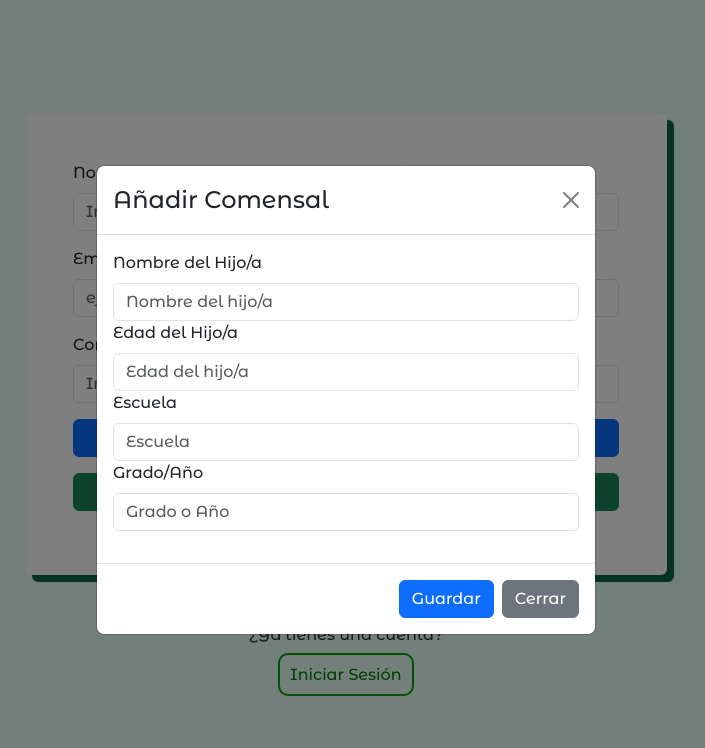
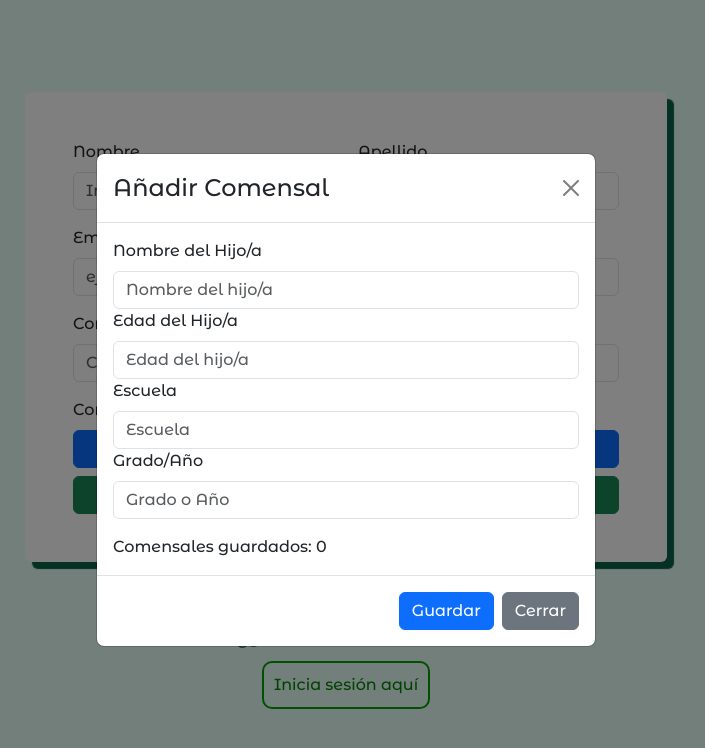
Before and after one commit to LaunchUP-INC/LunchUP-FRONT, a React (Vite) app: page /signup in a window 1280 px wide. Both pictures are taken after a click on the button "Añadir Comensal". Shown: the top 748 px of the page, without its empty margins (294-999 px from the left). Built offline with nearby package versions, Linux system fonts and the light colour scheme.

Commit message:
Auth0, Comensales, SpanEnglish

```diff
--- a/src/components/AddComensal/AddComensal.jsx
+++ b/src/components/AddComensal/AddComensal.jsx
@@ -10,7 +10,9 @@ const AddComensalModal = ({
   handleAddChild,
   handleChildChange,
   errors,
-  setFormData, // Función para actualizar el estado formData del padre
+  setFormData,
+  savedComensalsCount,
+  setSavedComensalsCount,
 }) => {
   const handleSave = () => {
     // Validar cada hijo antes de guardar
@@ -30,7 +32,8 @@ const AddComensalModal = ({
       children: [...childrens],
     }));
 
-    console.log(childrens);
+    // Incrementar el contador de comensales guardados
+    setSavedComensalsCount(savedComensalsCount + 1);
 
     // Cerrar el modal después de guardar
     closeModal();
@@ -99,6 +102,9 @@ const AddComensalModal = ({
             </Form.Group>
           </div>
         ))}
+        <div>
+          <strong>Comensales guardados:</strong> {savedComensalsCount}
+        </div>
       </Modal.Body>
       <Modal.Footer>
         <Button variant="primary" onClick={handleSave}>
--- a/src/components/Filters/Filters.jsx
+++ b/src/components/Filters/Filters.jsx
@@ -136,7 +136,7 @@ const Filters = () => {
         </Row>
         <Row className="justify-content-center">
           <Button variant="outline-secondary" onClick={resetAllFilters}>
-            Reset Filters
+            Reiniciar Filtros
           </Button>
         </Row>
       </Container>
--- a/src/components/LoginForm/LoginForm.jsx
+++ b/src/components/LoginForm/LoginForm.jsx
@@ -1,20 +1,16 @@
-import { useState, useEffect } from "react";
-import { Link, useNavigate } from "react-router-dom";
+import { useState } from "react";
+import { Link } from "react-router-dom";
 import { useAuth0 } from "@auth0/auth0-react";
-import axios from "axios";
 
 import { Form, Button } from "react-bootstrap";
 import "bootstrap/dist/css/bootstrap.min.css";
-
 
 import { useDispatch } from "react-redux";
 import { loginUser } from "../../redux/actions";
 
 const LoginForm = () => {
   const [loginData, setLoginData] = useState({ email: "", password: "" });
-  const { loginWithRedirect, getAccessTokenSilently, isAuthenticated } =
-    useAuth0();
-  const navigate = useNavigate();
+  const { loginWithRedirect } = useAuth0();
   const dispatch = useDispatch();
   const handleChange = (e) => {
     const { name, value } = e.target;
@@ -23,52 +19,25 @@ const LoginForm = () => {
 
   const handleSubmit = async (e) => {
     e.preventDefault();
-    dispatch(loginUser(loginData))
+    console.log(loginData); // Agrega esto para verificar los datos
+    dispatch(loginUser(loginData));
   };
 
   const handleLoginWithGmail = async () => {
     await loginWithRedirect();
   };
 
-  useEffect(() => {
-    const checkRegistration = async () => {
-      if (isAuthenticated) {
-        try {
-          const token = await getAccessTokenSilently();
-          console.log("Token recibido desde Auth0:", token);
-
-          const response = await axios.post(
-            "http://localhost:3001/register/check",
-            {},
-            {
-              headers: {
-                Authorization: `Bearer ${token}`,
-              },
-            }
-          );
-
-          if (response.status === 200) {
-            const isRegistered = response.data.isRegistered;
-            navigate(isRegistered ? "/home" : "/register");
-          } else {
-            alert("Error en la verificación.");
-          }
-        } catch (error) {
-          console.error("Error al verificar el usuario:", error);
-        }
-      }
-    };
-
-    checkRegistration();
-  }, [isAuthenticated, navigate, getAccessTokenSilently]);
-
   return (
     <div className="container d-flex justify-content-center align-items-center vh-100 flex-column gap-5">
-      <Form className="form bg-white box-shadow p-5 rounded" style={{boxShadow: "7px 7px 1px rgb(9, 98, 70)"}} onSubmit={handleSubmit} >
+      <Form
+        className="form bg-white box-shadow p-5 rounded"
+        style={{ boxShadow: "7px 7px 1px rgb(9, 98, 70)" }}
+        onSubmit={handleSubmit}
+      >
         <Form.Control
           type="text"
           name="email"
-          placeholder="Email"
+          placeholder="Mail"
           value={loginData.email}
           onChange={handleChange}
           className="form-control mb-3"
@@ -76,7 +45,7 @@ const LoginForm = () => {
         <Form.Control
           type="password"
           name="password"
-          placeholder="Password"
+          placeholder="Contraseña"
           value={loginData.password}
           onChange={handleChange}
           className="form-control mb-3"
@@ -86,7 +55,7 @@ const LoginForm = () => {
           variant="primary"
           className="btn btn-primary mb-3 w-100"
         >
-          Login
+          Ingresar
         </Button>
         <Button
           type="button"
@@ -94,7 +63,7 @@ const LoginForm = () => {
           className="btn btn-danger mb-3 w-100"
           onClick={handleLoginWithGmail}
         >
-          Login with Google
+          Ingresar con Google
         </Button>
       </Form>
 
--- a/src/components/Profile/Profile.jsx
+++ b/src/components/Profile/Profile.jsx
@@ -135,8 +135,8 @@ const Profile = () => {
                     </Table>
                 </div>
                 <div className={styles.btnContainer}>
-                    <Button variant="info" className={styles.btn} onClick={() => navigate("/profile/edit")}>Edit Profile</Button>
-                    <Button variant="danger" onClick={() => logout()} className={styles.btn}>Logout</Button>
+                    <Button variant="info" className={styles.btn} onClick={() => navigate("/profile/edit")}>Editar Perfil</Button>
+                    <Button variant="danger" onClick={() => logout()} className={styles.btn}>Cerrar sesión</Button>
                     <Button variant="primary" onClick={() => navigate("/admin")} className={styles.btn}>Mis publicaciones</Button>
                 </div>
                 <ReviewAlert />
--- a/src/components/SingFormg/SingForm.jsx
+++ b/src/components/SingFormg/SingForm.jsx
@@ -20,6 +20,7 @@ const SingForm = () => {
 
   const [errors, setErrors] = useState({});
   const [modalIsOpen, setModalIsOpen] = useState(false);
+  const [savedComensalsCount, setSavedComensalsCount] = useState(0);
 
   const openModal = () => {
     if (formData.children.length === 0) {
@@ -90,9 +91,13 @@ const SingForm = () => {
   return (
     <Container
       className="d-flex justify-content-center align-items-center flex-column gap-5"
-      style={{ minHeight: "100vh",  }}
+      style={{ minHeight: "100vh" }}
     >
-      <Form onSubmit={handleSubmit} className="bg-white p-5 rounded" style={{boxShadow: "7px 7px 1px rgb(9, 98, 70)"}}>
+      <Form
+        onSubmit={handleSubmit}
+        className="bg-white p-5 rounded"
+        style={{ boxShadow: "7px 7px 1px rgb(9, 98, 70)" }}
+      >
         <Row className="mb-3">
           <Form.Group as={Col} controlId="name">
             <Form.Label>Nombre</Form.Label>
@@ -162,7 +167,7 @@ const SingForm = () => {
             <Form.Label>Contraseña</Form.Label>
             <Form.Control
               type="password"
-              placeholder="Ingresa tu contraseña"
+              placeholder="Contraseña"
               name="password"
               value={formData.password}
               onChange={handleChange}
@@ -188,24 +193,33 @@ const SingForm = () => {
             </Form.Control.Feedback>
           </Form.Group>
         </Row>
+        <div className="mb-2">
+          <strong>Comensales guardados:</strong> {savedComensalsCount}
+        </div>
 
-        <Button variant="primary" className="mb-3 w-100" onClick={openModal}>
-          Añadir Comensal
-        </Button>
-        <Button variant="success" type="submit" className="mb-3 w-100">
+        <span className="text-danger" type="invalid">
+          {errors.children}
+        </span>
+
+        <div>
+          <Button className="btn-primary w-100 mb-2" onClick={openModal}>
+            Añadir Comensal
+          </Button>
+        </div>
+
+        <Button className="btn-success w-100" type="submit">
           Registrarse
         </Button>
-        <Form.Control.Feedback type="invalid">
-          {errors.children}
-        </Form.Control.Feedback>
       </Form>
-
-      <div className="text-center">
-        <p>¿Ya tienes una cuenta?</p>
+      <Form.Text
+        className="text-muted mt-3 d-flex justify-content-center align-items-center flex-column gap-2 "
+        style={{ fontSize: "18px" }}
+      >
+        ¿Ya tienes una cuenta?{" "}
         <Link to="/login" className={styles.link}>
-          Iniciar Sesión
+          Inicia sesión aquí
         </Link>
-      </div>
+      </Form.Text>
 
       <AddComensalModal
         modalIsOpen={modalIsOpen}
@@ -214,8 +228,9 @@ const SingForm = () => {
         handleAddChild={handleAddChild}
         handleChildChange={handleChildChange}
         errors={errors}
-        validateChild={validate} // Asegúrate de pasar la función de validación correcta
-        setFormData={setFormData} // Pasa la función setFormData para actualizar el estado global
+        setFormData={setFormData}
+        savedComensalsCount={savedComensalsCount}
+        setSavedComensalsCount={setSavedComensalsCount}
       />
     </Container>
   );
--- a/src/components/SingFormg/validate.js
+++ b/src/components/SingFormg/validate.js
@@ -46,7 +46,7 @@ export const validate = (formData) => {
   if (formData.children.length > 0) {
     formData.children.forEach((child, index) => {
       if (!child.name || !child.age || !child.school || !child.grade) {
-        errors.children = `Todos los campos de los comensales deben ser completados`;
+        errors.children = `Debe añadir al menos un comensal`;
       }
       if (!child.name) {
         errors.childName = "El nombre del niño/a es obligatorio";
```
Also changed, not shown: src/components/Landing/Landing.jsx (+34 -1 lines).
